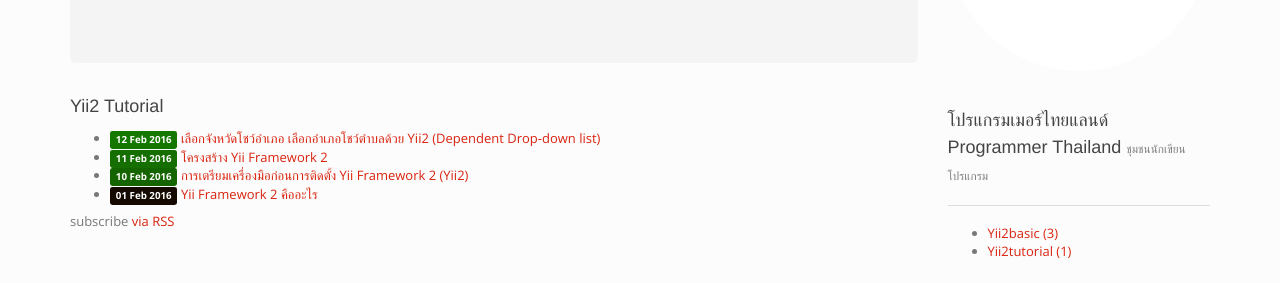
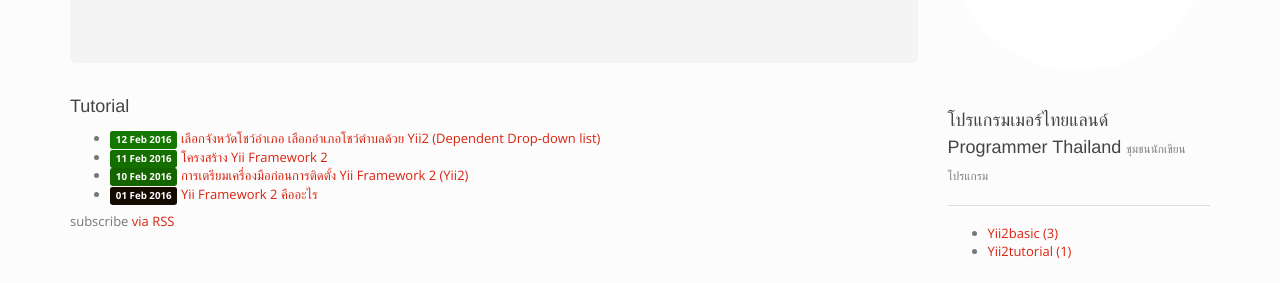
Before and after one commit to ProgrammerThailand/programmerthailand.github.io, a Jekyll site: the page built from index.html, in a window 1280 px wide. Shown: the part 252-535 px from the top of the page. Built offline with Jekyll 4.4.1, drawn with Linux system fonts in a browser that asks for light colours; nearby versions of some CDN libraries; some web fonts are replaced; comment, search, counter and statistics services are not loaded.

Commit message:
edit wording

```diff
--- a/index.html
+++ b/index.html
@@ -9,7 +9,7 @@
 
 <div class="home">
 
-  <h1 class="page-heading">Yii2 Tutorial</h1>
+  <h1 class="page-heading">Tutorial</h1>
 
   <ul class="post-list">
     {% for post in site.posts %}
```
